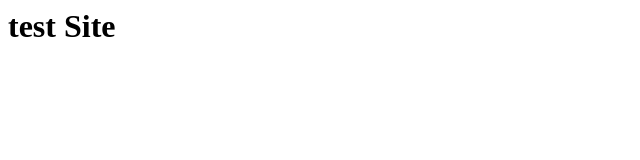
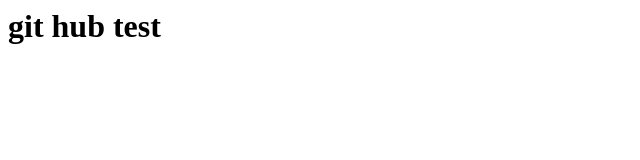
Before and after one commit to Ashar786/ashar786.github.io, a plain HTML site: page index.html in a window 1280 px wide. Shown: the whole page, without its empty margins (0-640 px from the left). Drawn offline with Linux system fonts and the light colour scheme.

Commit message:
github test

```diff
--- a/index.html
+++ b/index.html
@@ -1 +1 @@
-<h1>test Site </h1>
+<h1>git hub test </h1>
```
